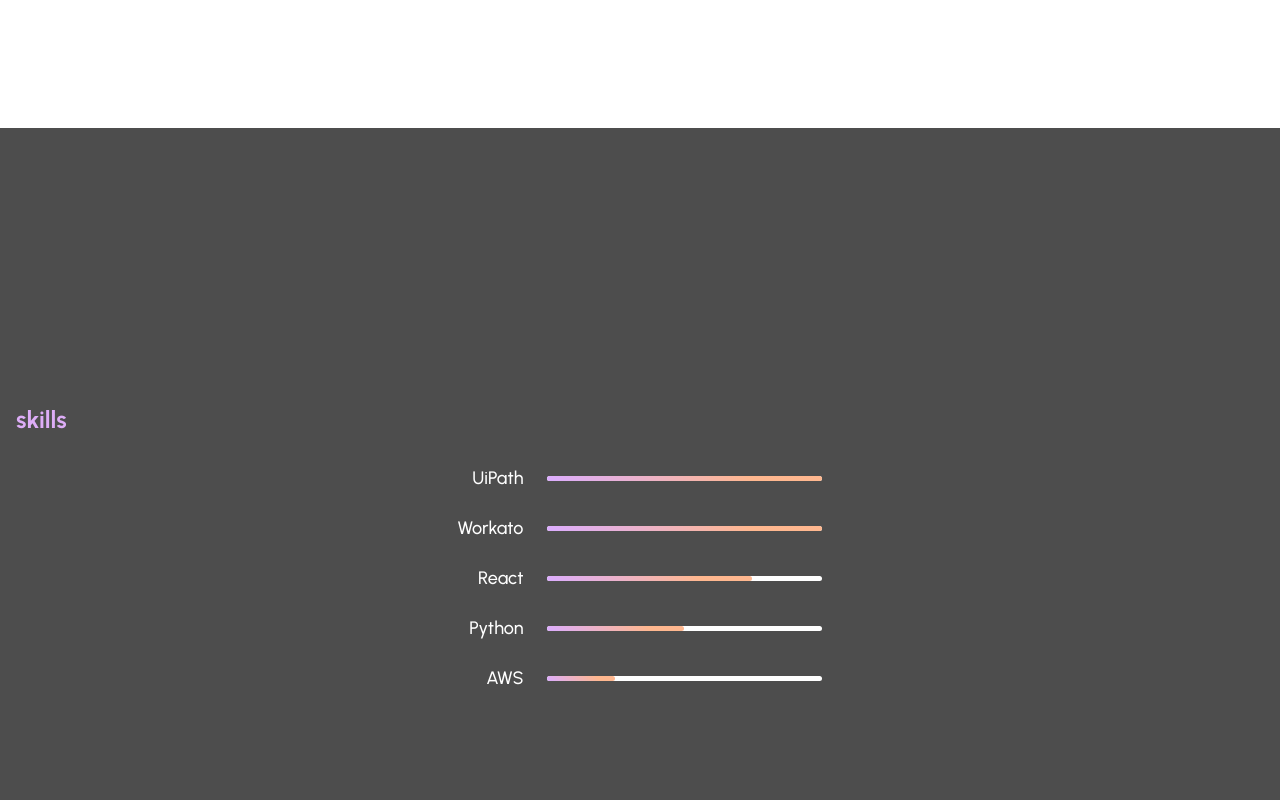
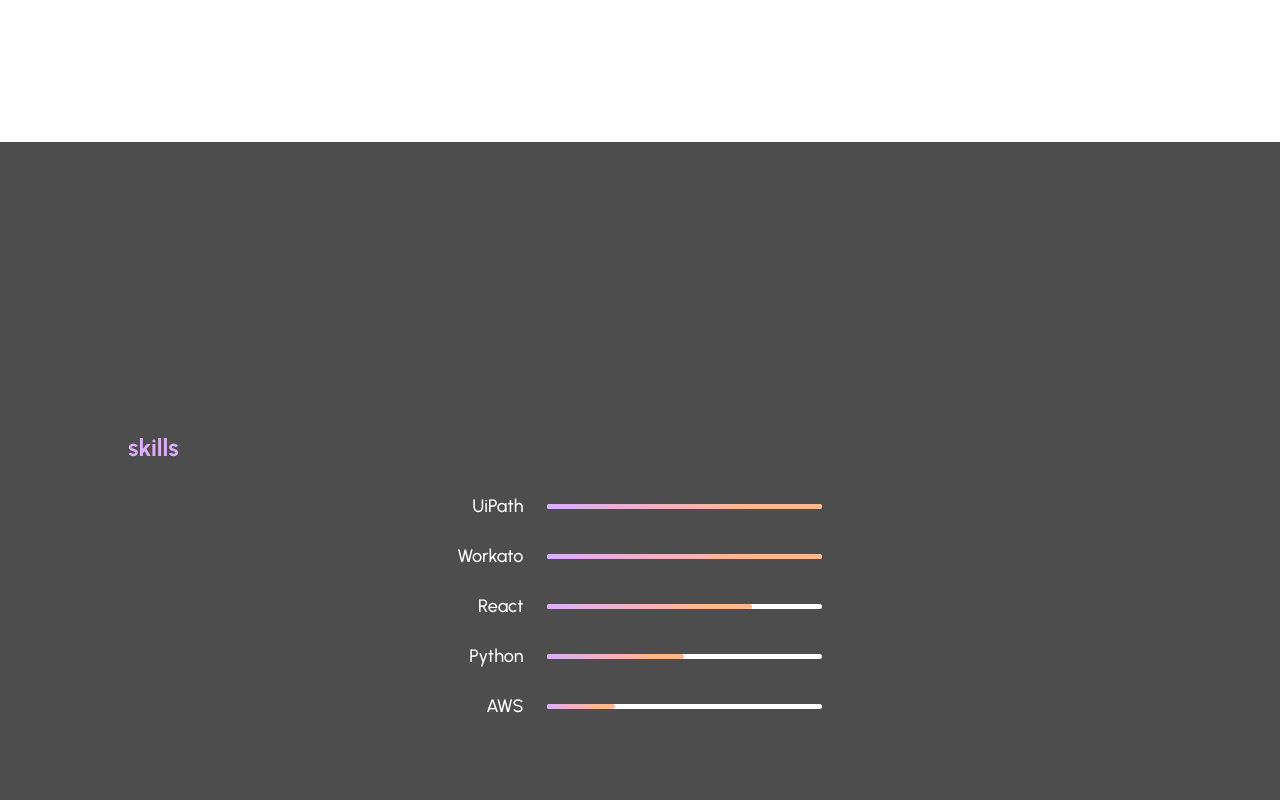
Before and after one commit to joshkotrous/personal-website-v2, a React (Create React App) app: page / in a window 1280 px wide. Shown: the part 1520-2320 px from the top of the page. Built offline with nearby package versions, Linux system fonts and the light colour scheme.

Commit message:
added padding based on feedback from  @johannpereze

```diff
--- a/src/components/About.jsx
+++ b/src/components/About.jsx
@@ -12,7 +12,7 @@
     display:'flex',
     flexDirection: 'column',
     justifyContent: 'center',
-    padding: '16px',
+    padding: '30px 10%',
     paddingTop: '32px',
     color: '#DDADF7'
 }
--- a/src/components/Contact.jsx
+++ b/src/components/Contact.jsx
@@ -11,7 +11,7 @@
     flexDirection: 'column',
     justifyContent: 'center',
     height: '100vh',
-    padding: '16px',
+    padding: '30px 10%',
     color: '#DDADF7',
     backgroundColor: "#4D4D4D"
 }
--- a/src/components/Projects.jsx
+++ b/src/components/Projects.jsx
@@ -6,7 +6,7 @@
     display: 'flex',
     flexDirection: 'column',
     justifyContent: 'center',
-    padding: '16px',
+    padding: '30px 10%',
     height: '100vh'
 }
 
--- a/src/components/Skills.jsx
+++ b/src/components/Skills.jsx
@@ -7,7 +7,7 @@
     justifyContent: 'center',
     flexDirection: 'column',
     height: '100vh',
-    padding: '16px',
+    padding: '30px 10%',
     backgroundColor: "#4D4D4D"
 }
 
```
